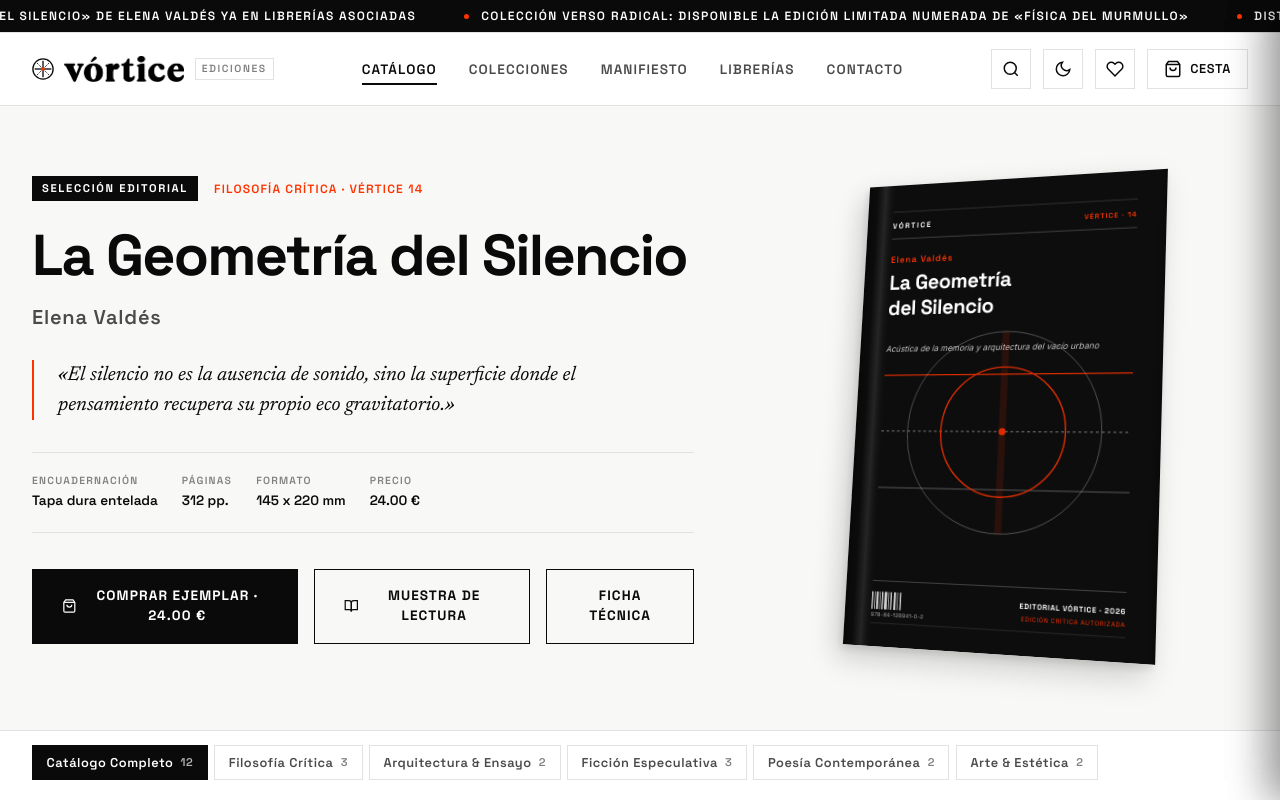
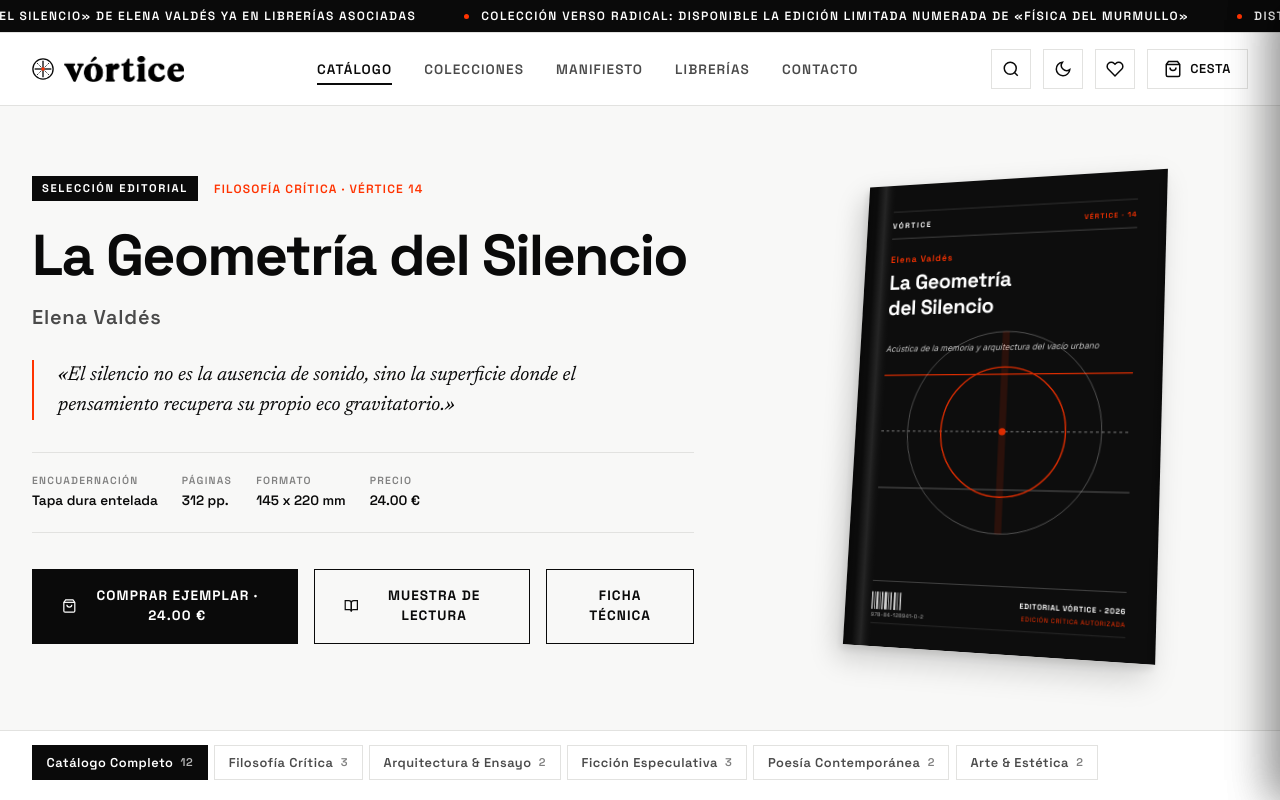
Before and after one commit to vorticetop/VORTICE-Editorial, a plain HTML site: page index.html in a window 1280 px wide. Shown: the top 800 px of the page. Drawn offline with Linux system fonts and the light colour scheme.

Commit message:
Quitar brand-badge de la cabecera

```diff
--- a/index.html
+++ b/index.html
@@ -80,7 +80,6 @@
             <circle cx="50" cy="50" r="8" fill="var(--accent-vermilion)" />
           </svg>
           <img src="img/logo-w.png" alt="Vórtice" class="brand-logo-img">
-          <span class="brand-badge">EDICIONES</span>
         </a>
 
         <!-- Menú de Navegación -->
```
